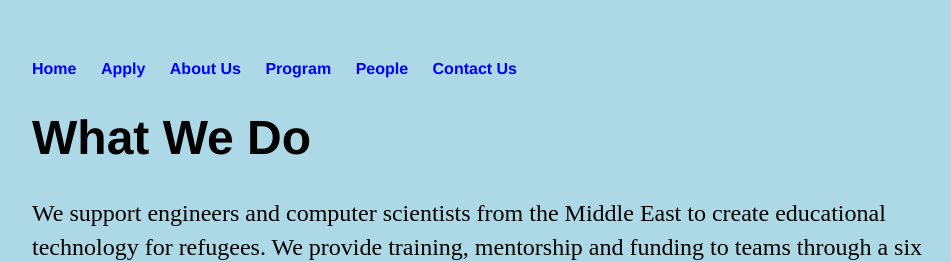
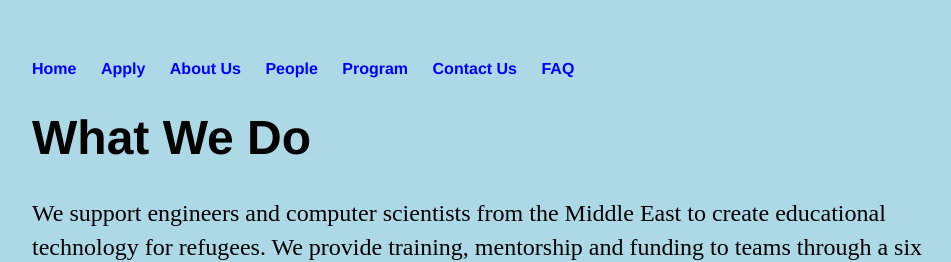
Before and after one commit to Refugee-Learning-Accelerator/Refugee-Learning-Accelerator.github.io, a Jekyll site: the page built from about/index.html, in a window 1280 px wide. Shown: the top 262 px of the page, without its empty margins (160-1111 px from the left). Built offline with Jekyll 4.4.1, drawn with Linux system fonts in a browser that asks for light colours.

Commit message:
Update default.html

```diff
--- a/_layouts/default.html
+++ b/_layouts/default.html
@@ -12,9 +12,10 @@
 	        		<li><a href="/">Home</a></li>
 				<li><a href="/apply">Apply</a></li>
 		        	<li><a href="/about">About Us</a></li>
+				<li><a href="/people">People</a></li>
 				<li><a href="/programme">Program</a></li>
-				<li><a href="/people">People</a></li>
 				<li><a href="/contact_us">Contact Us</a></li>
+				<li><a href="/FAQ">FAQ</a></li>
 
 	    		</ul>
 			</nav>
```
